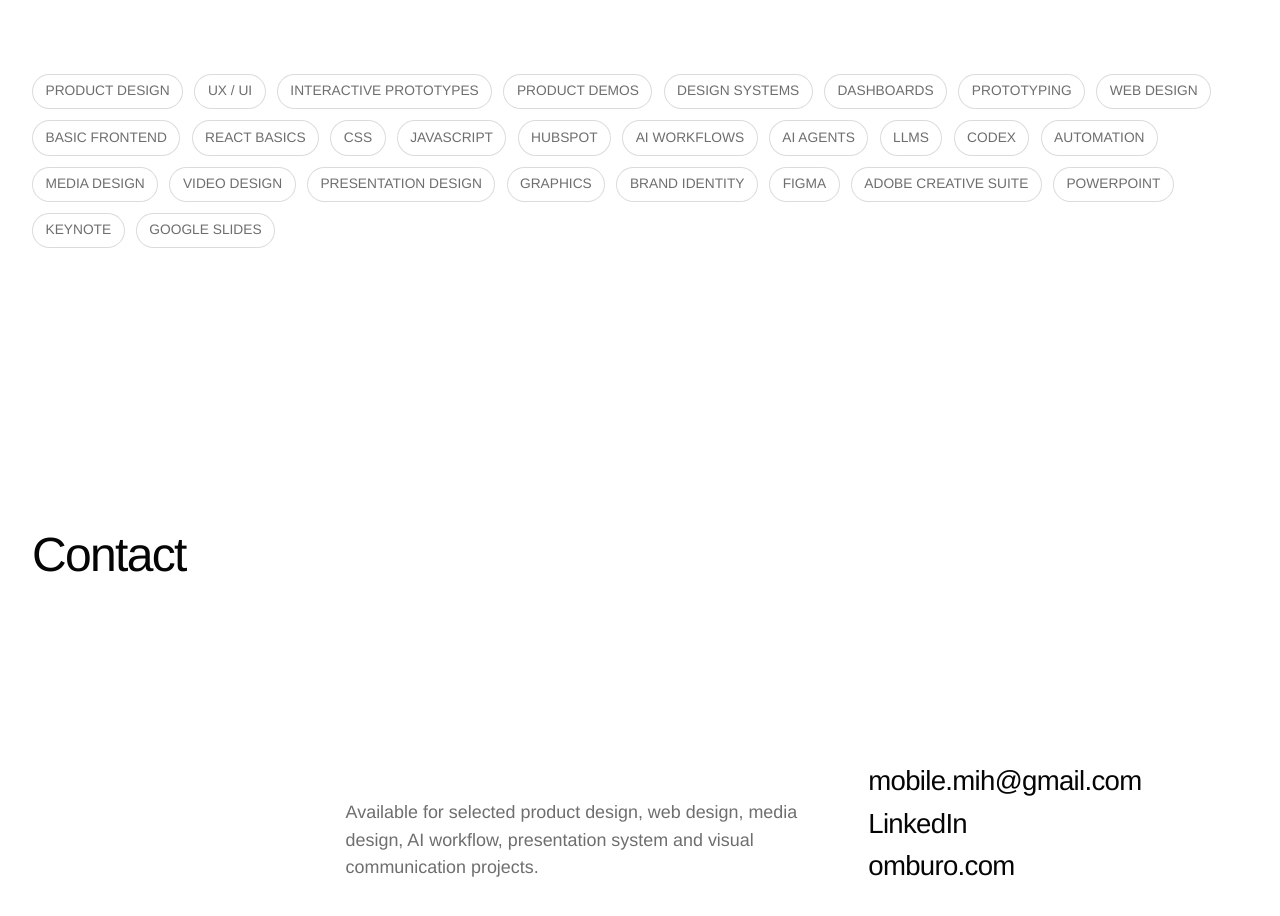
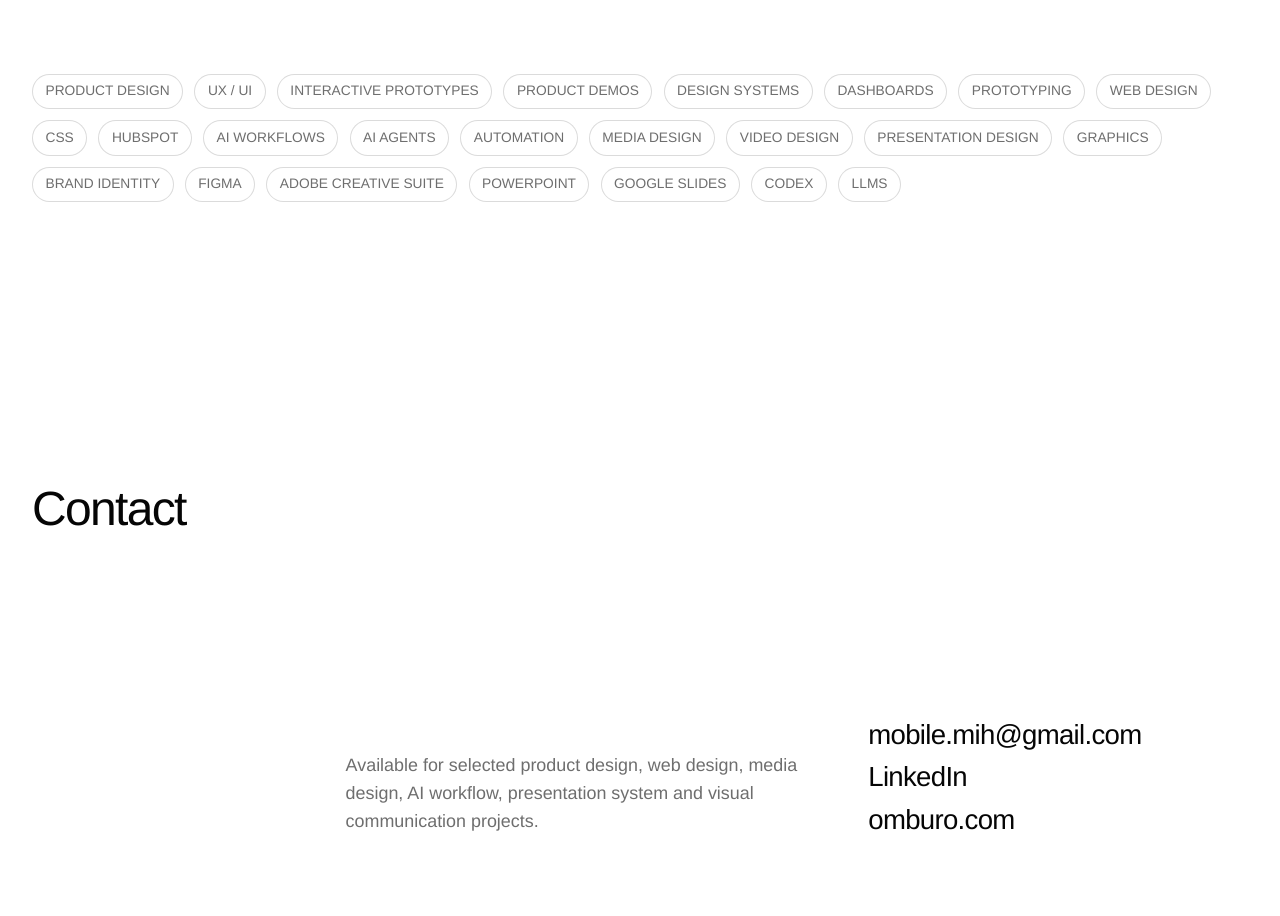
Before and after one commit to miheenko-i/portfolio, a React (Vite) app: page / in a window 1280 px wide. Shown: the part 5700-6616 px from the top of the page. Built offline with nearby package versions, Linux system fonts and the light colour scheme; a web font is replaced by a local one.

Commit message:
Adjust tools skill grouping

```diff
--- a/src/main.jsx
+++ b/src/main.jsx
@@ -125,15 +125,10 @@ const skillGroups = [
     title: 'Web and AI',
     items: [
       'Web design',
-      'Basic frontend',
-      'React basics',
       'CSS',
-      'JavaScript',
       'HubSpot',
       'AI workflows',
       'AI agents',
-      'LLMs',
-      'Codex',
       'Automation',
     ],
   },
@@ -149,7 +144,7 @@ const skillGroups = [
   },
   {
     title: 'Tools',
-    items: ['Figma', 'Adobe Creative Suite', 'PowerPoint', 'Keynote', 'Google Slides'],
+    items: ['Figma', 'Adobe Creative Suite', 'PowerPoint', 'Google Slides', 'Codex', 'LLMs'],
   },
 ]
 
```
